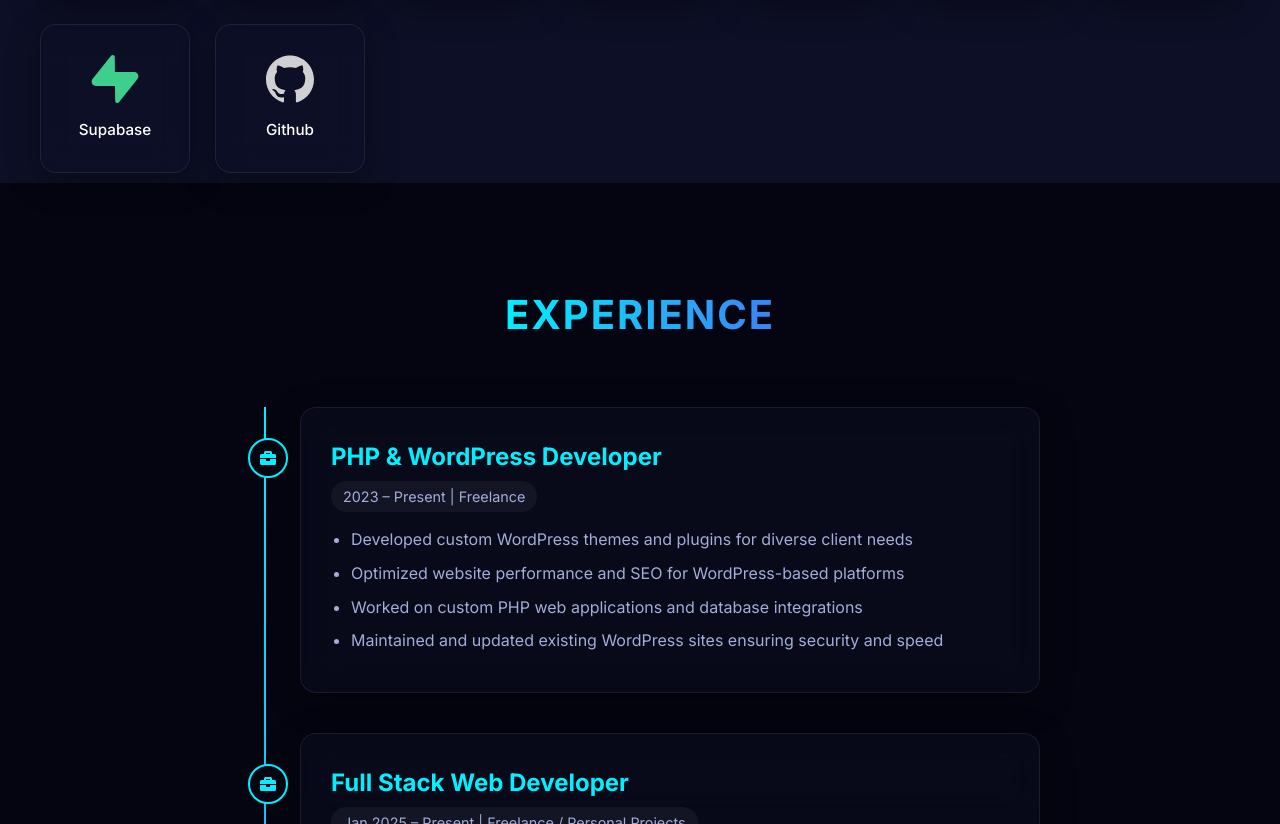
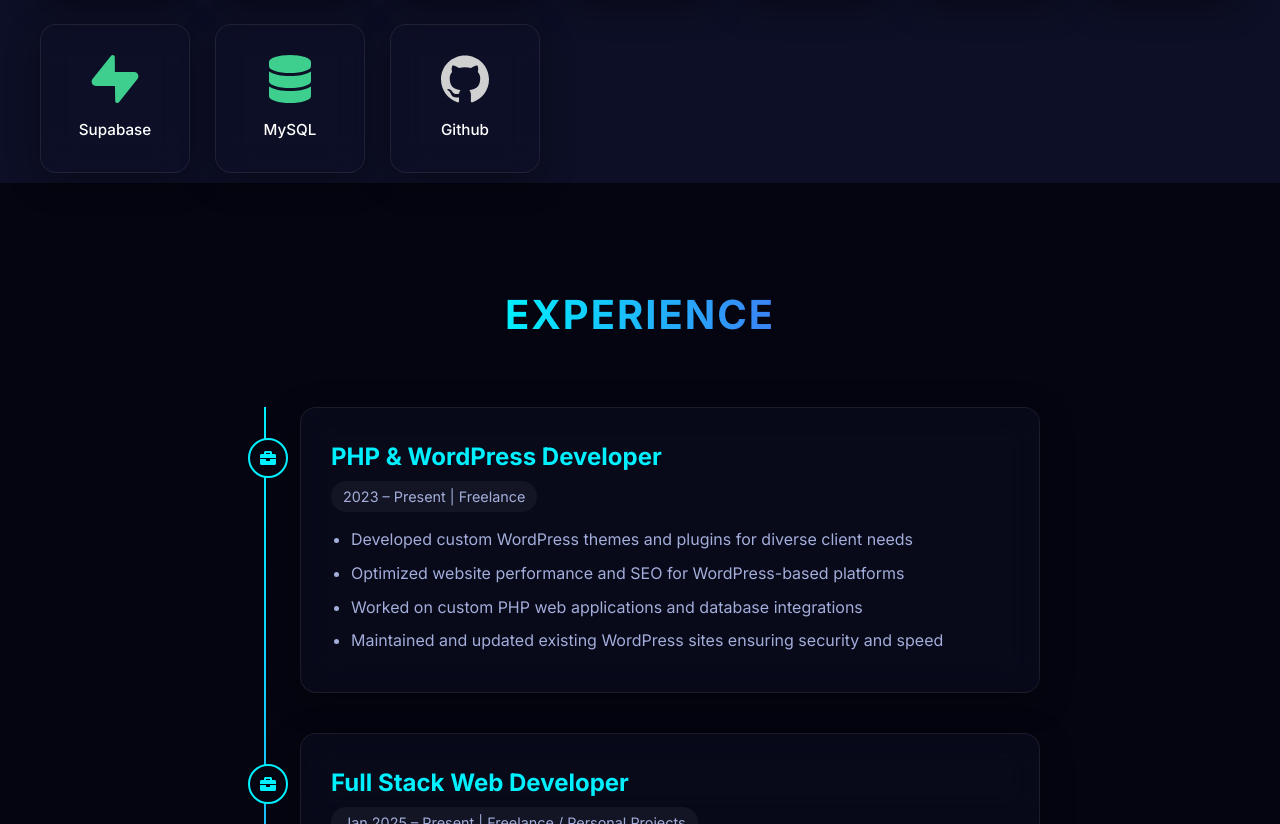
Before and after one commit to Sami-27124/msaadpf, a Next.js app: page / in a window 1280 px wide. Shown: the part 1349-2173 px from the top of the page. Built offline with nearby package versions, Linux system fonts and the light colour scheme.

Commit message:
Add MySQL icon to skills list

```diff
--- a/components/Skills.js
+++ b/components/Skills.js
@@ -1,7 +1,7 @@
 "use client";
 import { motion } from 'framer-motion';
 import { SiC, SiCplusplus, SiHtml5, SiJavascript, SiTailwindcss, SiMongodb, SiExpress, SiReact, SiNodedotjs, SiNextdotjs, SiSupabase, SiGithub, SiPhp, SiWordpress } from 'react-icons/si';
-import { FaCode, FaCss3Alt } from 'react-icons/fa';
+import { FaCode, FaCss3Alt, FaDatabase } from 'react-icons/fa';
 
 const skills = [
   { name: 'C Language', icon: SiC, color: '#A8B9CC' },
@@ -19,6 +19,7 @@ const skills = [
   { name: 'Next.js', icon: SiNextdotjs, color: '#FFFFFF' },
   { name: 'Node JS', icon: SiNodedotjs, color: '#339933' },
   { name: 'Supabase', icon: SiSupabase, color: '#3ECF8E' },
+  { name: 'MySQL', icon: FaDatabase, color: '#3ECF8E' },
   { name: 'Github', icon: SiGithub, color: '#d0d0d0ff' },
 ];
 
```
